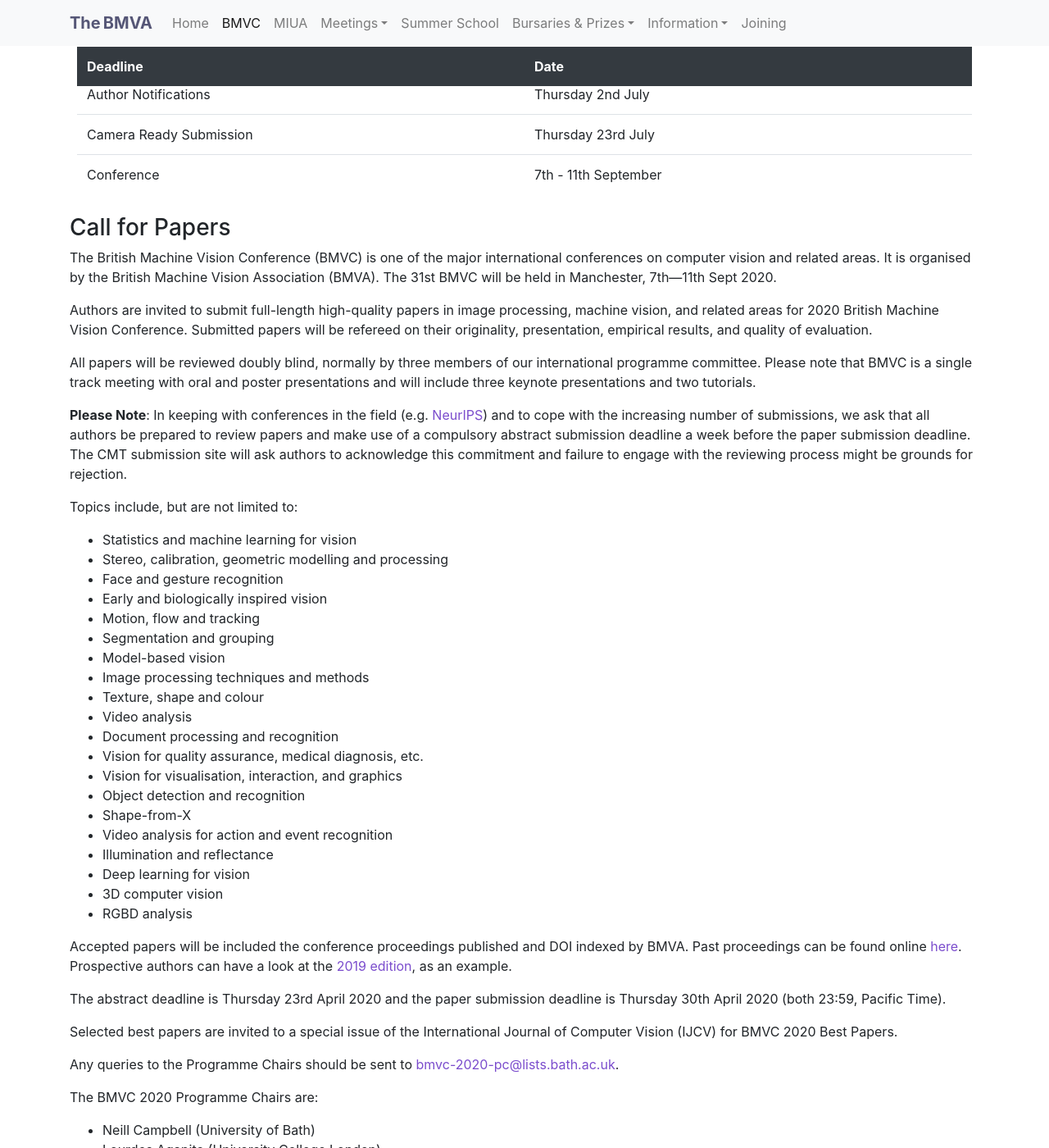
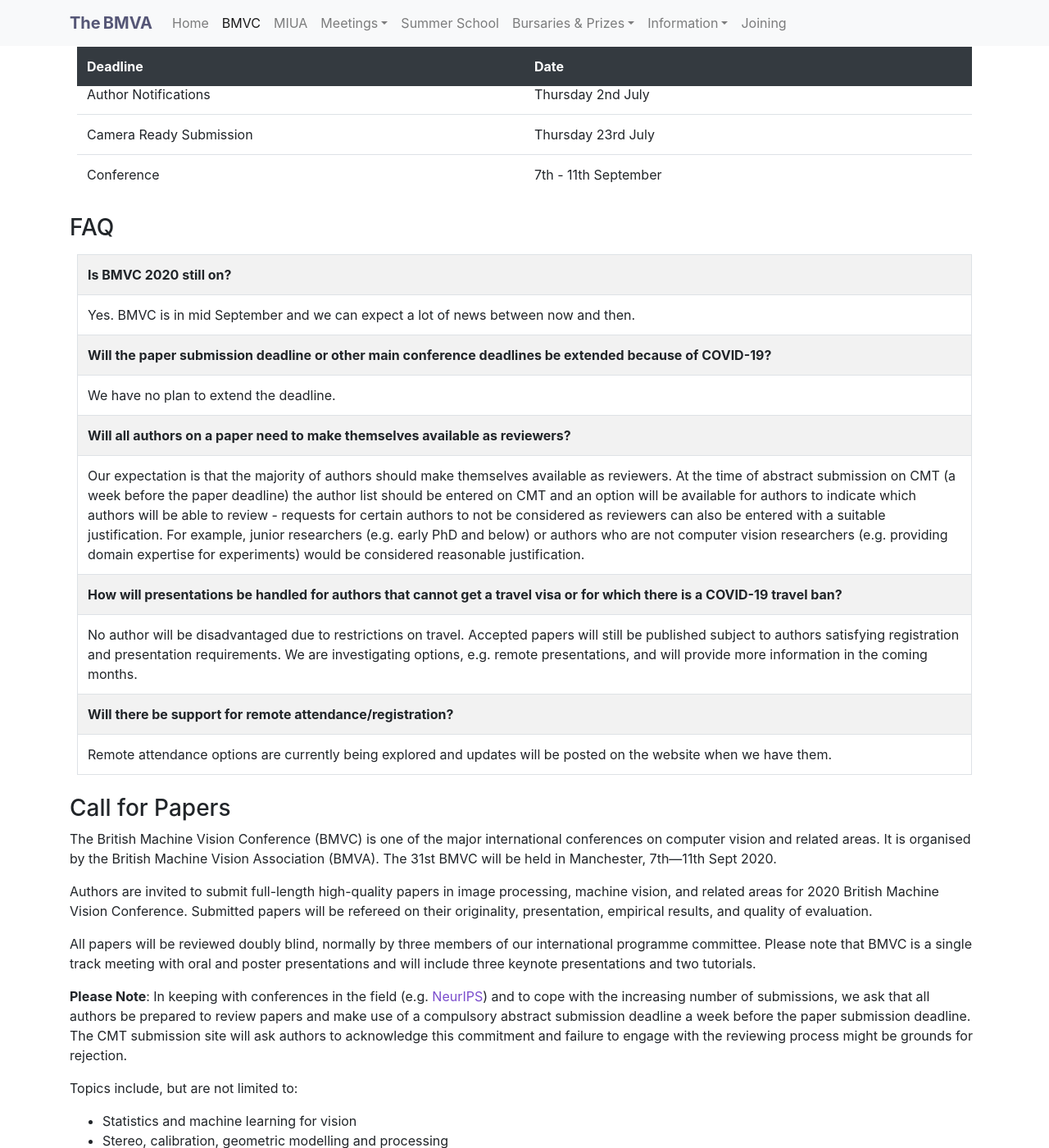
Before and after one commit to BritishMachineVisionAssociation/BMVC2021, a Jekyll site: the page built from bmvc.md, in a window 1280 px wide and 1400 px high, scrolled down 691 px. Shown: the whole window at 82% size. Built offline with Jekyll 4.4.1, drawn with Linux system fonts in a browser that asks for light colours; nearby versions of some CDN libraries.

Commit message:
Added FAQ for BMVC.

```diff
--- a/bmvc.md
+++ b/bmvc.md
@@ -77,6 +77,43 @@ permalink: /bmvc
 </tbody>
 </table>
 </div>
+
+
+### FAQ
+
+<div class="row pl-4 pr-4 pt-2 pb-2">
+<table class="table table-striped table-bordered">
+  <!--<thead>
+    <tr>
+      <th scope="col">#</th>
+      <th scope="col">First</th>
+      <th scope="col">Last</th>
+      <th scope="col">Handle</th>
+    </tr>
+  </thead>-->
+  <tbody>
+    <tr><th scope="row">Is BMVC 2020 still on?</th></tr>
+    <tr><td>Yes. BMVC is in mid September and we can expect a lot of news between now and then.</td></tr>
+
+    <tr><th scope="row">Will the paper submission deadline or other main conference deadlines be extended because of COVID-19?</th></tr>
+    <tr><td>We have no plan to extend the deadline.</td></tr>
+
+    <tr><th scope="row">Will all authors on a paper need to make themselves available as reviewers?</th></tr>
+    <tr><td>Our expectation is that the majority of authors should make themselves available as reviewers. At the time of abstract submission on CMT (a week before the paper deadline) the author list should be entered on CMT and an option will be available for authors to indicate which authors will be able to review - requests for certain authors to not be considered as reviewers can also be entered with a suitable justification. For example, junior researchers (e.g. early PhD and below) or authors who are not computer vision researchers (e.g. providing domain expertise for experiments) would be considered reasonable justification.</td></tr>
+
+    <tr><th scope="row">How will presentations be handled for authors that cannot get a travel visa or for which there is a COVID-19 travel ban?</th></tr>
+    <tr><td>No author will be disadvantaged due to restrictions on travel. Accepted papers will still be published subject to authors satisfying registration and presentation requirements. We are investigating options, e.g. remote presentations, and will provide more information in the coming months.</td></tr>
+
+    <tr><th scope="row">Will there be support for remote attendance/registration?</th></tr>
+    <tr><td>Remote attendance options are currently being explored and updates will be posted on the website when we have them.</td></tr>
+
+    <!--<tr><th scope="row">What is the refund policy if people cannot attend?</th></tr>
+    <tr><td>More information will be available once conference registration is open.</td></tr>-->
+
+  </tbody>
+</table>
+</div>
+
 
 ### Call for Papers
 
```
Also changed, not shown: bmvc/statistics.md (+7 -7 lines).
